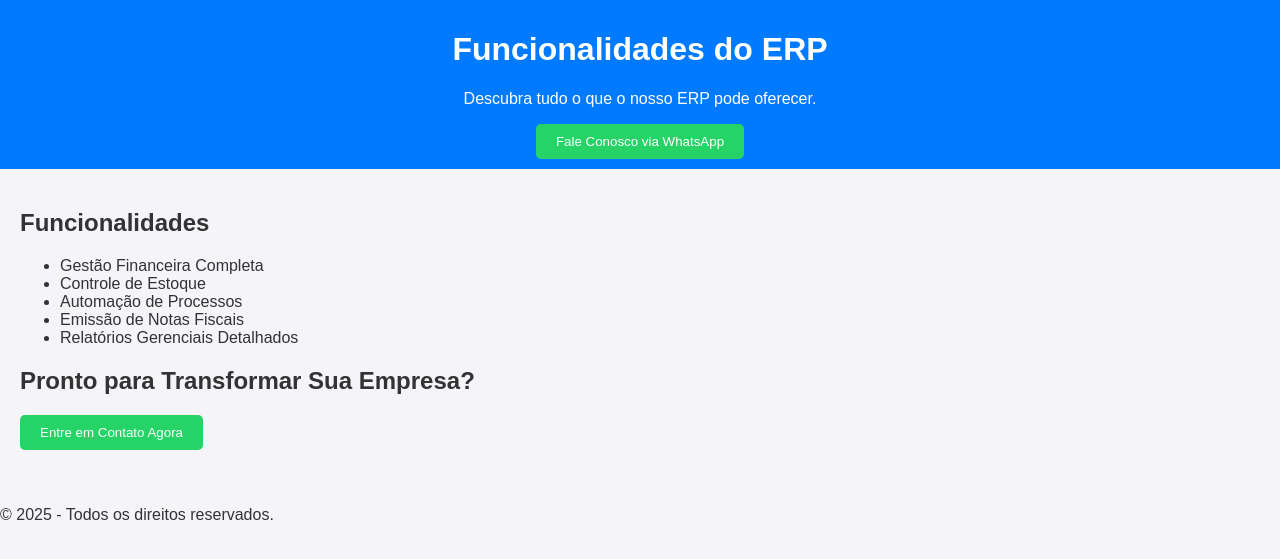
After one commit to emersonjuniorl/landingpage, a Flask app: page /features in a window 1280 px wide. The commit adds this page. Shown: the top 559 px of the page. Run offline with Flask 3, Linux system fonts and the light colour scheme.

Commit message:
Add funcionalidades

```diff
--- a/app.py
+++ b/app.py
@@ -6,5 +6,9 @@ app = Flask(__name__)
 def home():
     return render_template('index.html')
 
+@app.route('/features')
+def features():
+    return render_template('features.html')
+
 if __name__ == '__main__':
     app.run(debug=True)
--- /dev/null
+++ b/templates/features.html
@@ -0,0 +1,39 @@
+<!DOCTYPE html>
+<html lang="pt-br">
+<head>
+    <meta charset="UTF-8">
+    <meta name="viewport" content="width=device-width, initial-scale=1.0">
+    <title>Funcionalidades do ERP</title>
+    <link rel="stylesheet" href="/static/style.css">
+</head>
+<body>
+    <header>
+        <h1>Funcionalidades do ERP</h1>
+        <p>Descubra tudo o que o nosso ERP pode oferecer.</p>
+        <a href="https://wa.me/5549991296313?text=Gostaria+de+saber+mais+sobre+o+ERP">
+            <button>Fale Conosco via WhatsApp</button>
+        </a>
+    </header>
+    <main>
+        <section id="features">
+            <h2>Funcionalidades</h2>
+            <ul>
+                <li>Gestão Financeira Completa</li>
+                <li>Controle de Estoque</li>
+                <li>Automação de Processos</li>
+                <li>Emissão de Notas Fiscais</li>
+                <li>Relatórios Gerenciais Detalhados</li>
+            </ul>
+        </section>
+        <section id="cta">
+            <h2>Pronto para Transformar Sua Empresa?</h2>
+            <a href="https://wa.me/5549991296313?text=Gostaria+de+adquirir+o+ERP">
+                <button>Entre em Contato Agora</button>
+            </a>
+        </section>
+    </main>
+    <footer>
+        <p>&copy; 2025 - Todos os direitos reservados.</p>
+    </footer>
+</body>
+</html>
```
Also changed, not shown: templates/index.html (+13 -20 lines).
